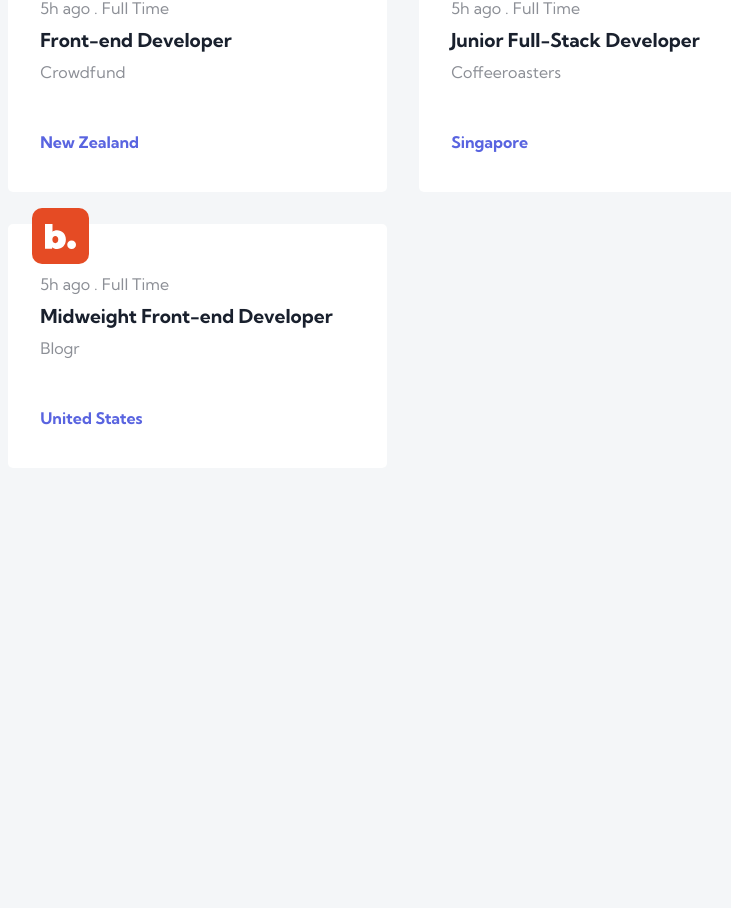
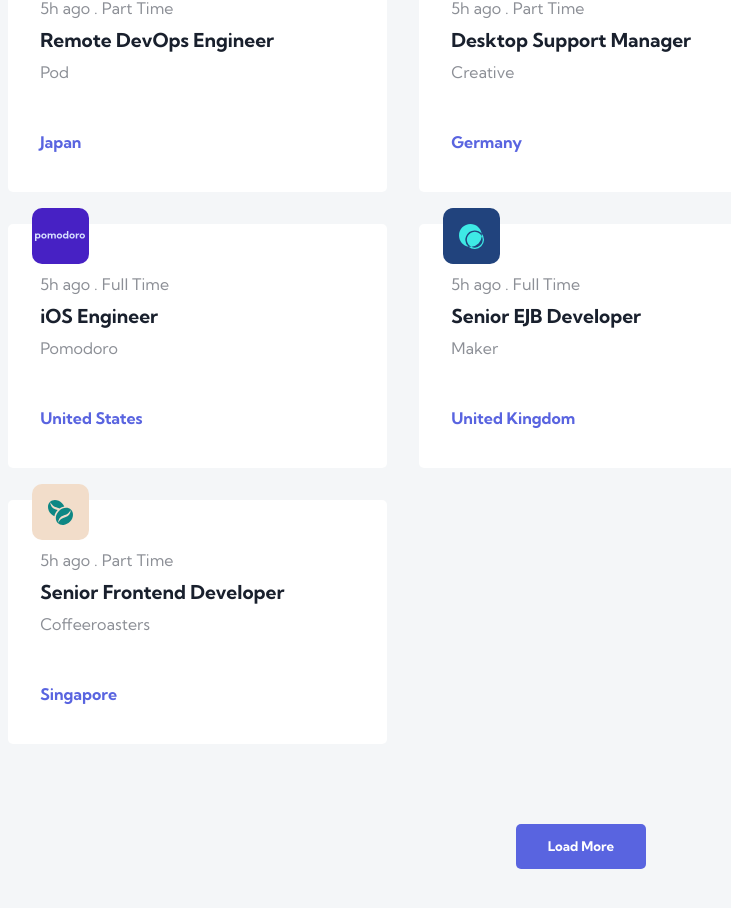
Before and after one commit to igaimerca/devjobs-challenge, a React (Vite) app: page / in a window 1280 px wide. Shown: the part 894-1802 px from the top of the page, without its empty margins (59-790 px from the left). Before the commit the page ends 1442 px from the top, so only its background shows below. Built offline with nearby package versions, Linux system fonts and the light colour scheme.

Commit message:
feat: added load more functionality

```diff
--- a/src/App.jsx
+++ b/src/App.jsx
@@ -2,10 +2,12 @@ import { useEffect, useState } from "react";
 import Header from "./components/Header/Header";
 import JobCard from "./components/JobCard/JobCard";
 import SearchBar from "./components/SeachBar/SearchBar";
+import Button from "./components/Button/Button";
 import jobs from "./data.js";
 
 function App() {
-  const [fullTimeContract, setFullTimeContract] = useState(true);
+  const [jobsPerPage, setJobsPerPage] = useState(9);
+  const [fullTimeContract, setFullTimeContract] = useState(false);
   const [searchQuery, setSearchQuery] = useState("");
   const [searchByLocation, setSearchByLocation] = useState("");
   const [filteredJobs, setFilteredJobs] = useState(
@@ -63,13 +65,22 @@ function App() {
             setFullTimeContract(fullTimeContract)
           }
         />
-        <div className="jobs flex">
-          {filteredJobs &&
-            filteredJobs.map((job) => (
-              <JobCard key={job.id} currentJob={job} />
-            ))}
+      </div>
+
+      <div className="jobs flex">
+        {filteredJobs &&
+          filteredJobs
+            .slice(0, jobsPerPage)
+            .map((job) => <JobCard key={job.id} currentJob={job} />)}
+      </div>
+      {jobsPerPage < jobs.length && (
+        <div
+          className="load-more-btn flex"
+          onClick={() => setJobsPerPage(jobs.length)}
+        >
+          <Button text="Load More" />
         </div>
-      </div>
+      )}
     </div>
   );
 }
--- a/src/components/SearchButton/SearchButton.jsx
+++ b/src/components/Button/Button.jsx
@@ -1,10 +1,10 @@
 import React from 'react'
-import "./SearchButton.scss";
+import "./Button.scss";
 
-function SearchButton() {
+function SearchButton({text}) {
     return (
         <button className="btn">
-            Search
+            {text}
         </button>
     )
 }
--- a/src/components/SeachBar/SearchBar.jsx
+++ b/src/components/SeachBar/SearchBar.jsx
@@ -1,5 +1,5 @@
 import React, { useState } from "react";
-import SearchButton from "../SearchButton/SearchButton";
+import Button from "../Button/Button";
 import SearchInput from "../SearchInput/SearchInput";
 import "./SearchBar.scss";
 
@@ -27,7 +27,7 @@ function SearchBar({ location, onSearchByLocation, searchQuery, onSearch, fullTi
                     ></span>
                     <b>Full Time Only</b>
                 </div>
-        <SearchButton />
+                <Button text="Search" />
             </div>
         </div>
     );
--- a/src/index.css
+++ b/src/index.css
@@ -97,3 +97,7 @@ img {
   align-items: center;
   justify-content: center;
 }
+.load-more-btn {
+    width: 100%;
+    margin-bottom: 3rem;
+}
```
Also changed, not shown: screenshots/load_more.png (added), src/components/Button/Button.scss (renamed from src/components/SearchButton/SearchButton.scss), 1 other file (tests, documents, lock files or other folders). Lines whose indentation alone changed are shown as unchanged.
